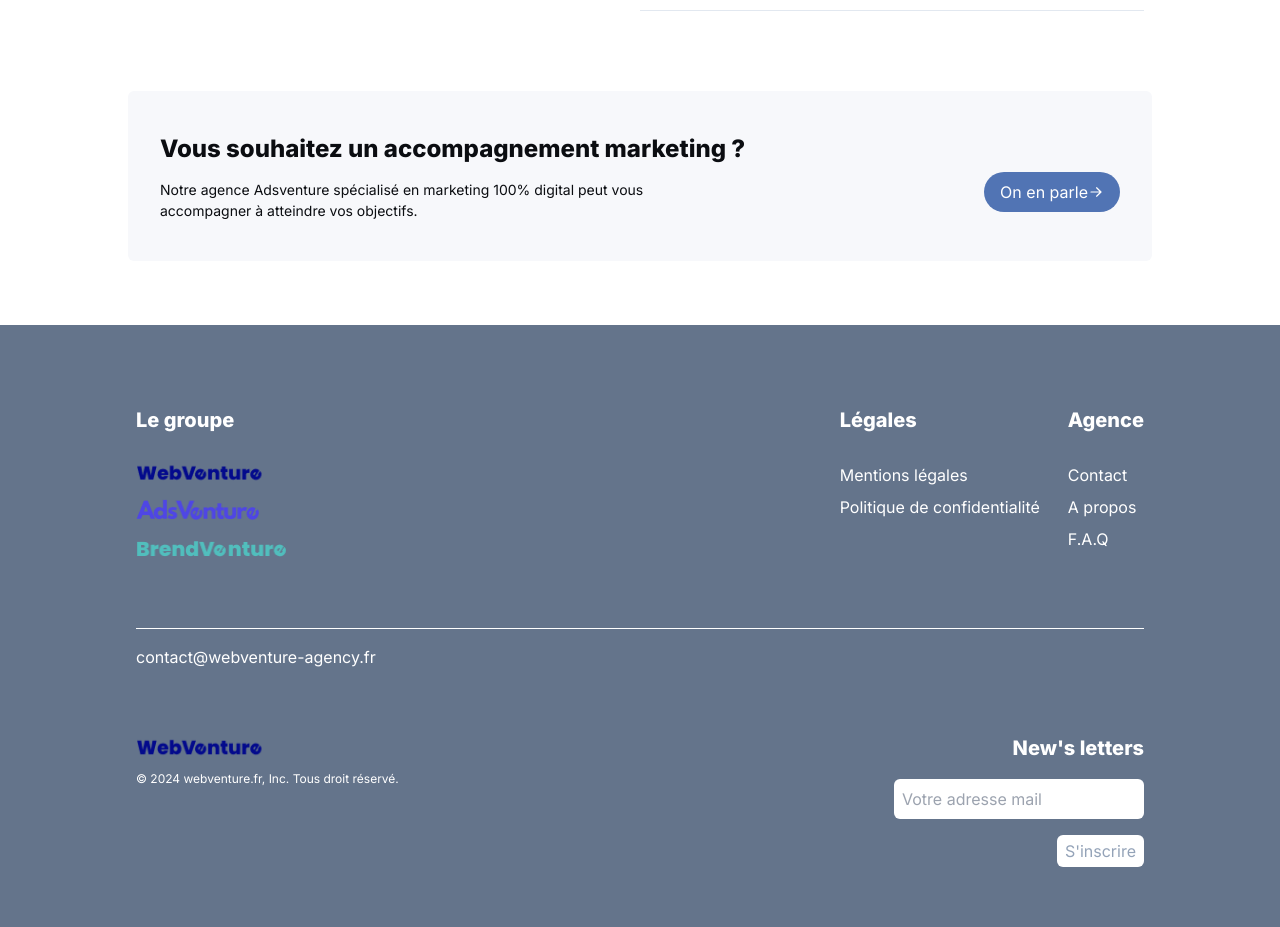
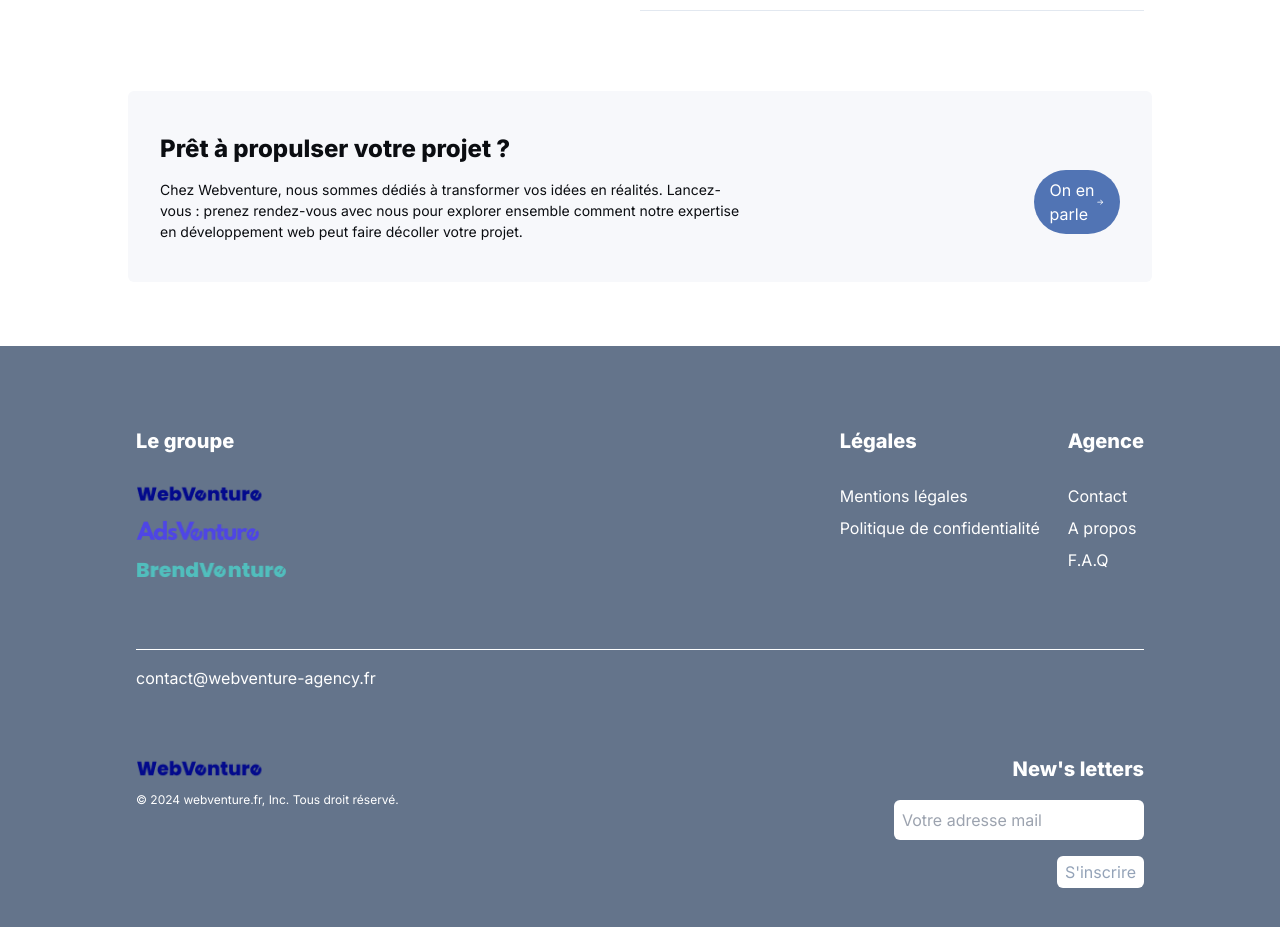
Before and after one commit to magicniclus/weebventure, a Next.js app: page / in a window 1280 px wide. Shown: the part 3640-4567 px from the top of the page. Built offline with nearby package versions, Linux system fonts and the light colour scheme.

Commit message:
Update CTAWithoutSVG.tsx

```diff
--- a/src/components/CTAWithoutSVG.tsx
+++ b/src/components/CTAWithoutSVG.tsx
@@ -56,25 +56,27 @@ const CTAWithoutSVG = () => {
   }, []);
 
   return (
-    <section className="w-full md:mt-16 topSection overflow-hidden">
-      <div className="max-w-5xl mx-auto py-10 md:px-4 px-2 md:bg-backgroundDev rounded-md p-3 flex md:items-center container items-start md:flex-row flex-col">
-        <div className="w-full flex justify-between md:items-center items-start md:px-4 md:flex-row flex-col">
+    <section className="w-full overflow-hidden md:mt-16 topSection">
+      <div className="container flex flex-col items-start max-w-5xl p-3 px-2 py-10 mx-auto rounded-md md:px-4 md:bg-backgroundDev md:items-center md:flex-row">
+        <div className="flex flex-col items-start justify-between w-full md:items-center md:px-4 md:flex-row">
           <div className="text-textDev">
             <h2 className="text-textDev text-[24px] font-extrabold titleCTAWithoutSVG">
-              Vous souhaitez un accompagnement marketing ?
+              Prêt à propulser votre projet ?
             </h2>
-            <p className="md:w-9/12 text-[14px] sustitleCTAWithoutSVG mt-3">
-              Notre agence Adsventure spécialisé en marketing 100% digital peut
-              vous accompagner à atteindre vos objectifs.
+            <p className="md:w-8/12 text-[14px] sustitleCTAWithoutSVG mt-3">
+              Chez Webventure, nous sommes dédiés à transformer vos idées en
+              réalités. Lancez-vous : prenez rendez-vous avec nous pour explorer
+              ensemble comment notre expertise en développement web peut faire
+              décoller votre projet.
             </p>
           </div>
-          <div className="buttonCTAWithoutSVG mt-3">
+          <div className="mt-3 buttonCTAWithoutSVG">
             <a
               href="/contact"
-              className="flex items-center text-white bg-primaryDev py-2 px-4 rounded-full group max-w-max mt-5 "
+              className="flex items-center px-4 py-2 mt-5 text-white rounded-full bg-primaryDev group min-w-min "
             >
               On en parle
-              <ArrowRightIcon className="w-4 h-auto group-hover:translate-x-2 transition duration-150 ease-in-out" />
+              <ArrowRightIcon className="w-4 h-auto transition duration-150 ease-in-out group-hover:translate-x-2" />
             </a>
           </div>
         </div>
```
